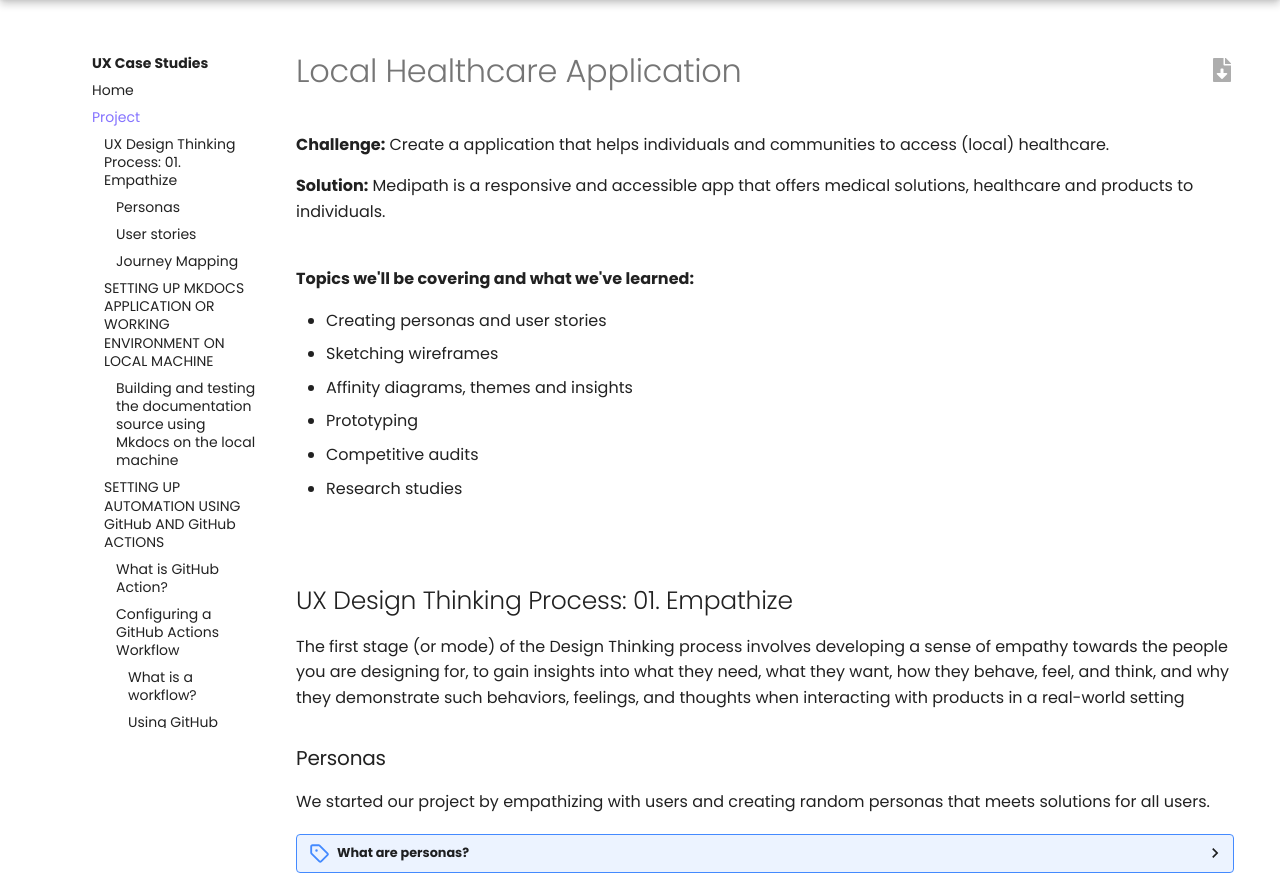
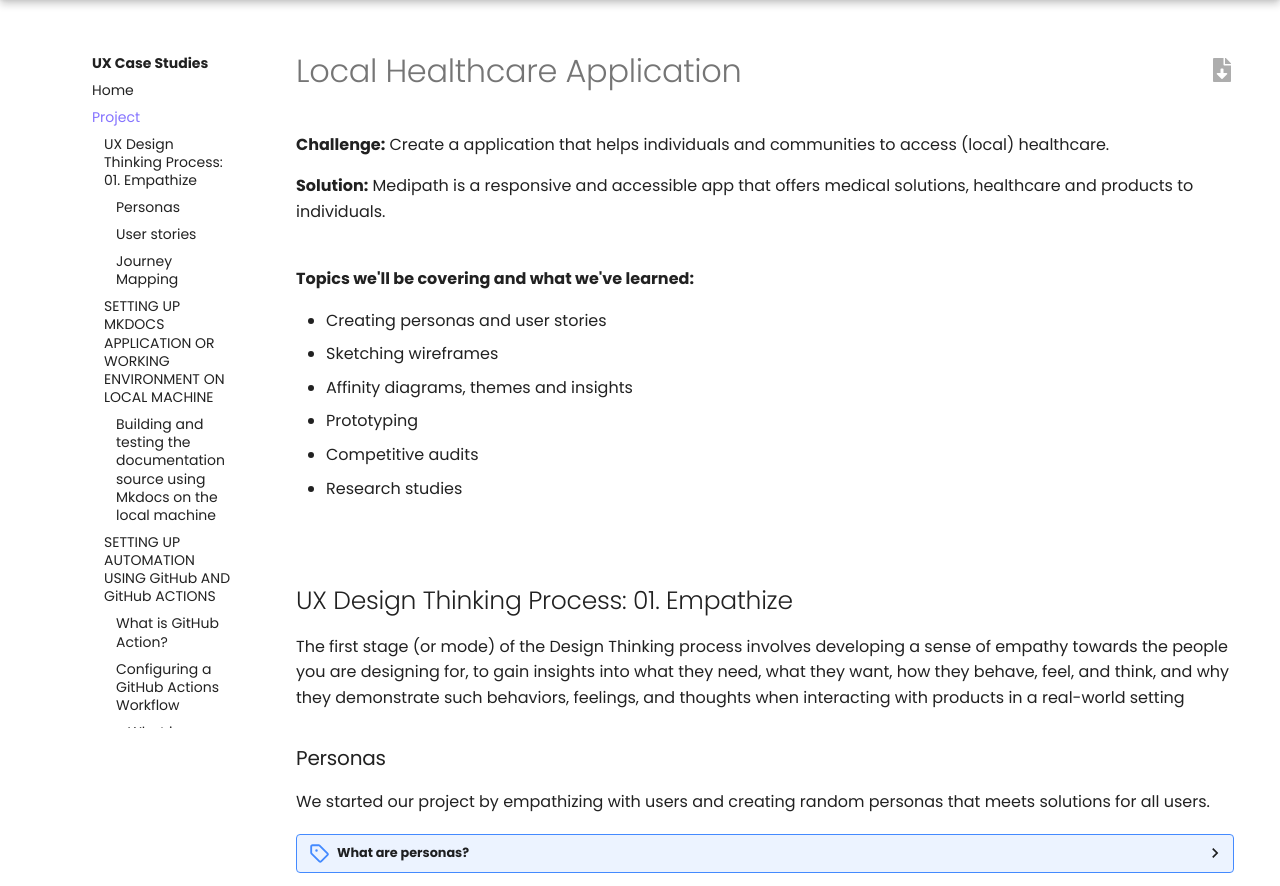
Before and after one commit to divstackio/docs-study, a PHP site: page /project/ in a window 1280 px wide. Shown: the part 48-934 px from the top of the page. Run offline with PHP 8.4, Linux system fonts and the light colour scheme.

Commit message:
Add changes for d19f912193f8f1bd13df48735f1376ccc63dca6f

```diff
--- a/css/custom.css
+++ b/css/custom.css
@@ -13,6 +13,7 @@
 
 div.md-sidebar.md-sidebar--primary > .md-sidebar__scrollwrap{
   margin-left: 50px;
+  padding-right: 25px;
 }
 
 img.float-left {
```
Also changed, not shown: 3 other files.
